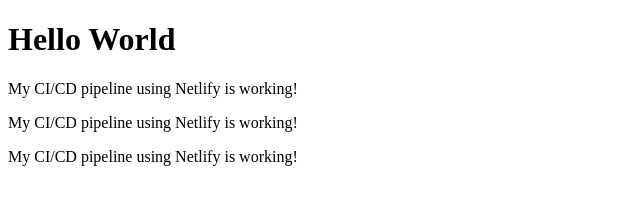
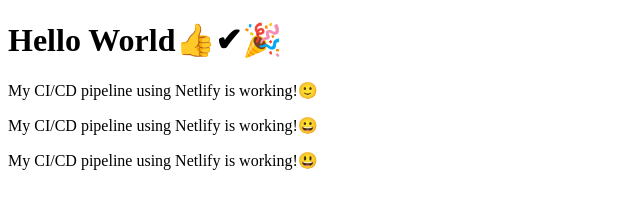
Before and after one commit to tamanna-BCA/pipeline-ci-cd, a plain HTML site: page index.html in a window 1280 px wide. Shown: the whole page, without its empty margins (0-640 px from the left). Drawn offline with Linux system fonts and the light colour scheme.

Commit message:
Add files via upload

```diff
--- a/index.html
+++ b/index.html
@@ -4,9 +4,9 @@
 <title>My CI/CD App</title>
 </head>
 <body>
-<h1>Hello World </h1>
-<p>My CI/CD pipeline using Netlify is working!</p>
-<p>My CI/CD pipeline using Netlify is working!</p>
-<p>My CI/CD pipeline using Netlify is working!</p>
+<h1>Hello World👍✔🎉 </h1>
+<p>My CI/CD pipeline using Netlify is working!🙂</p>
+<p>My CI/CD pipeline using Netlify is working!😀</p>
+<p>My CI/CD pipeline using Netlify is working!😃</p>
 </body>
 </html>
```
